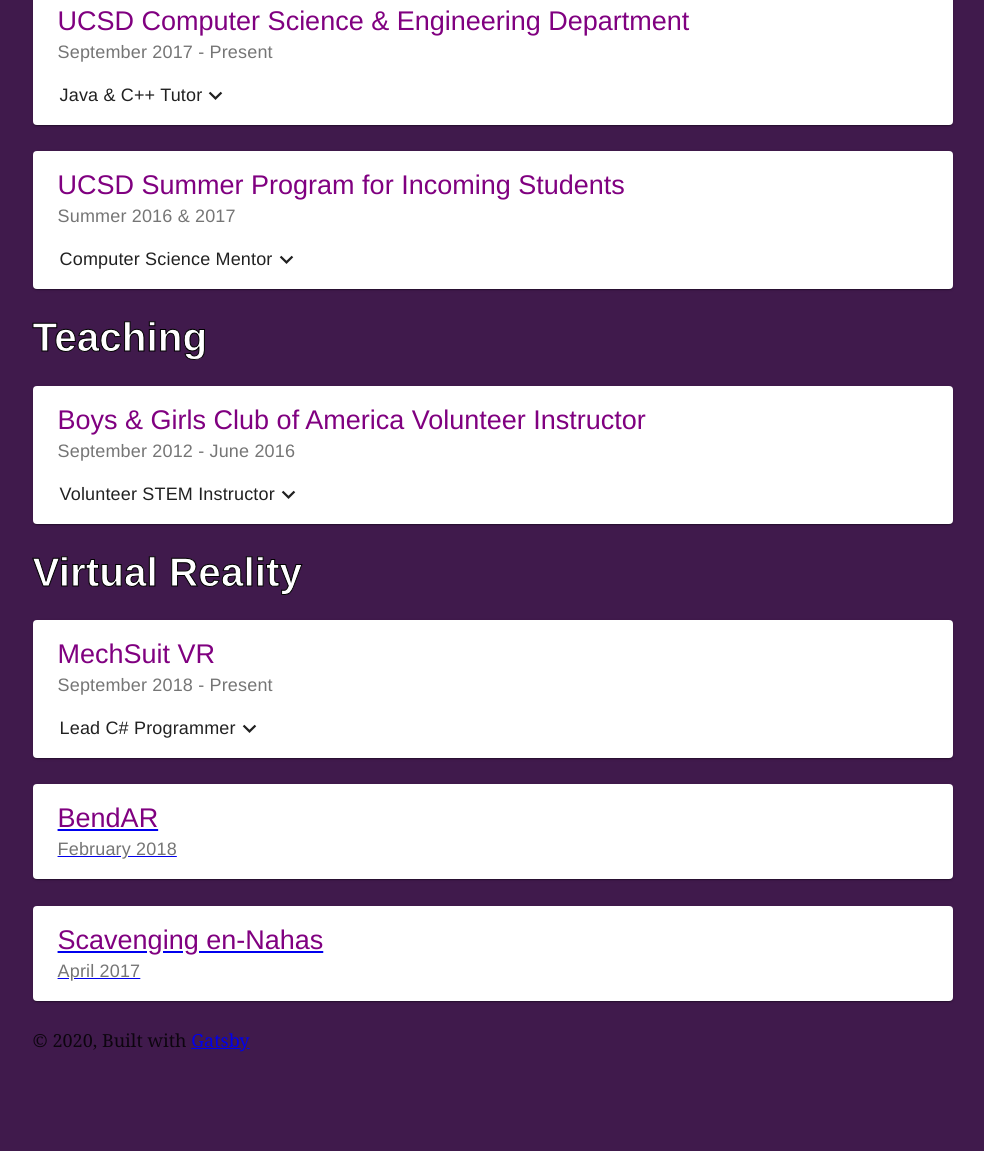
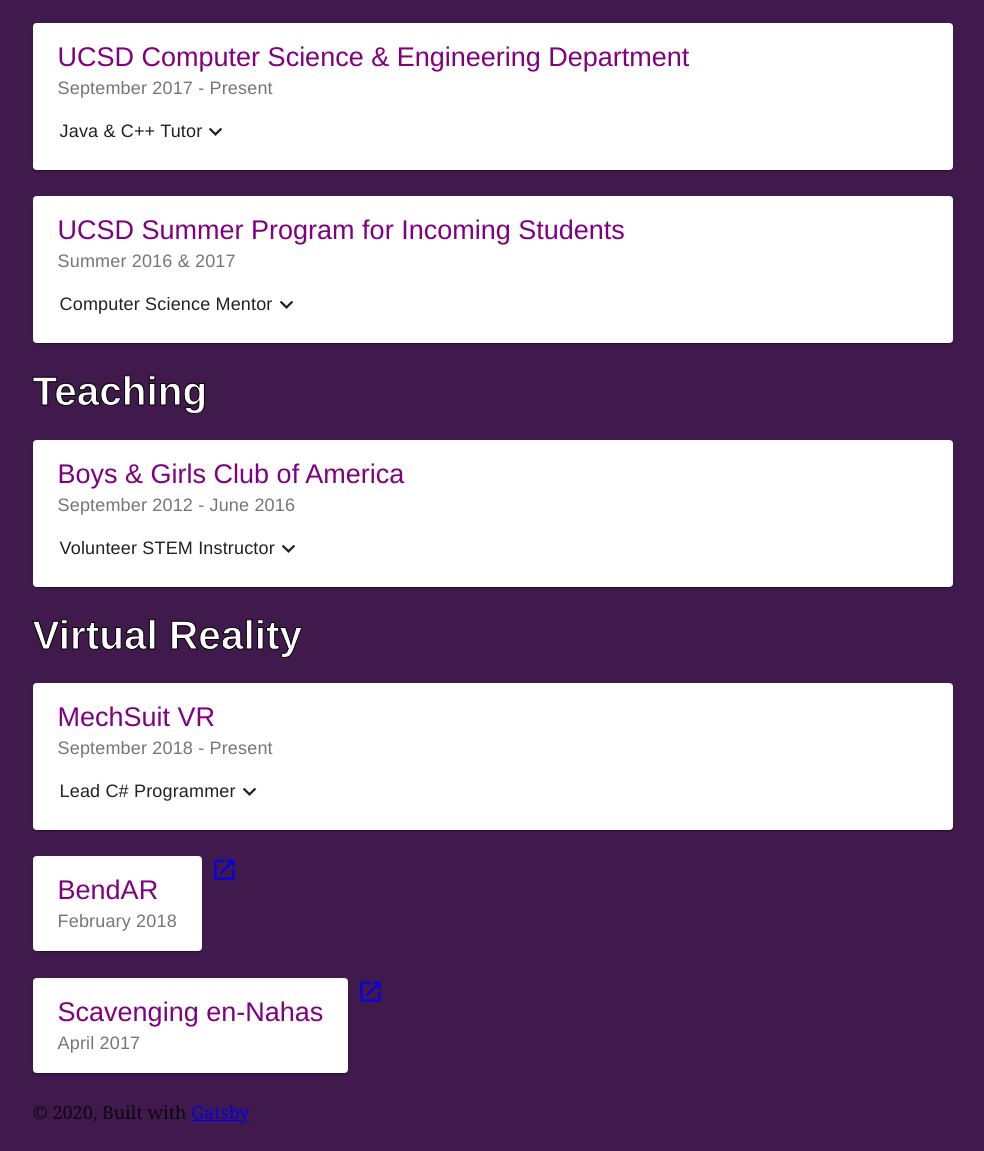
Before and after one commit to graskovi/graskovi.github.io, a Gatsby site: page / in a window 1280 px wide. Shown: the part 856-2007 px from the top of the page, without its empty margins (147-1131 px from the left). Before the commit the page ends 1935 px from the top, so only its background shows below. Built offline with nearby package versions, Linux system fonts and the light colour scheme; Gatsby itself is replaced by a stand-in of ours.

Commit message:
Fix cancel expand if link clicked logic, refactor some style

```diff
--- a/src/components/project.js
+++ b/src/components/project.js
@@ -21,6 +21,9 @@
     marginLeft: '0.5em',
     marginRight: '0.5em',
   },
+  linkStyle: {
+    textDecoration: 'none',
+  },
   rowStyle: {
     display: 'flex',
     flexDirection: 'row',
@@ -39,22 +42,41 @@
 
 const isLinkExternal = (linkUrl) => linkUrl.startsWith('http');
 
-const linkWrapper = (linkUrl, children = null) => {
-  const content = (children == null) ? <OpenInNewIcon /> : children;
+const linkWrapper = (linkUrl, child = null) => {
+  const content = (isLinkExternal(linkUrl))
+    ? (
+      <div style={styles.rowStyle}>
+        <div style={{ marginRight: '0.5em' }}>{child}</div>
+        <OpenInNewIcon />
+      </div>
+    )
+    : child;
   if (isLinkExternal(linkUrl)) {
     return (
-      <a href={linkUrl} target="_blank" rel="noopener noreferrer">
+      <a href={linkUrl} style={styles.linkStyle} target="_blank" rel="noopener noreferrer">
         {content}
       </a>
     );
   }
-  return <Link to={linkUrl}>{children}</Link>;
+  return <Link to={linkUrl} style={styles.linkStyle}>{content}</Link>;
 };
 
-const isTargetNav = (target) => target.tagName === 'A';
+// TODO move to utilities file, or find a pre-existing implementation
+const isTargetNav = (target) => {
+  let curr = target;
+  while (curr) {
+    if (curr.tagName === 'A') return true;
+    curr = curr.parentNode;
+  }
+  return false;
+};
 
 const navWrapper = (linkUrl, description, project) => {
-  if (linkUrl && !description) {
+  if (linkUrl) {
+    // TODO handle linking
+    if (description) {
+      return project;
+    }
     return linkWrapper(linkUrl, project);
   }
   return project;
@@ -91,7 +113,6 @@
     <div>
       <Card
         onClick={(e) => {
-          console.log(e.target);
           // Only handle the click if a link is not clicked
           if (!isTargetNav(e.target)) handleExpandClick();
         }}
@@ -119,16 +140,22 @@
               /* If there is a description, include in an expandable area */
               description
               && (
+                <div style={{ paddingTop: '0.5em' }}>
                   <Collapse in={expanded} timeout="auto" unmountOnExit>
                     <CardContent>
                       {descriptionElem}
                       {
                         /* If there is a link, keep within the expandable area below the text */
                         linkUrl
-                      && (linkWrapper(linkUrl))
+                        && (
+                          <div style={{ paddingTop: '1em' }}>
+                            {linkWrapper(linkUrl, name)}
+                          </div>
+                        )
                       }
                     </CardContent>
                   </Collapse>
+                </div>
               )
             }
           </div>
--- a/src/data/resume.json
+++ b/src/data/resume.json
@@ -67,7 +67,7 @@
     "section": "Teaching"
   },
   {
-    "name": "Boys & Girls Club of America Volunteer Instructor",
+    "name": "Boys & Girls Club of America",
     "dates": "September 2012 - June 2016",
     "position": "Volunteer STEM Instructor",
     "linkUrl": "https://www.bgcgw.org/clubs/culmore/",
```
Lines whose indentation alone changed are shown as unchanged.
